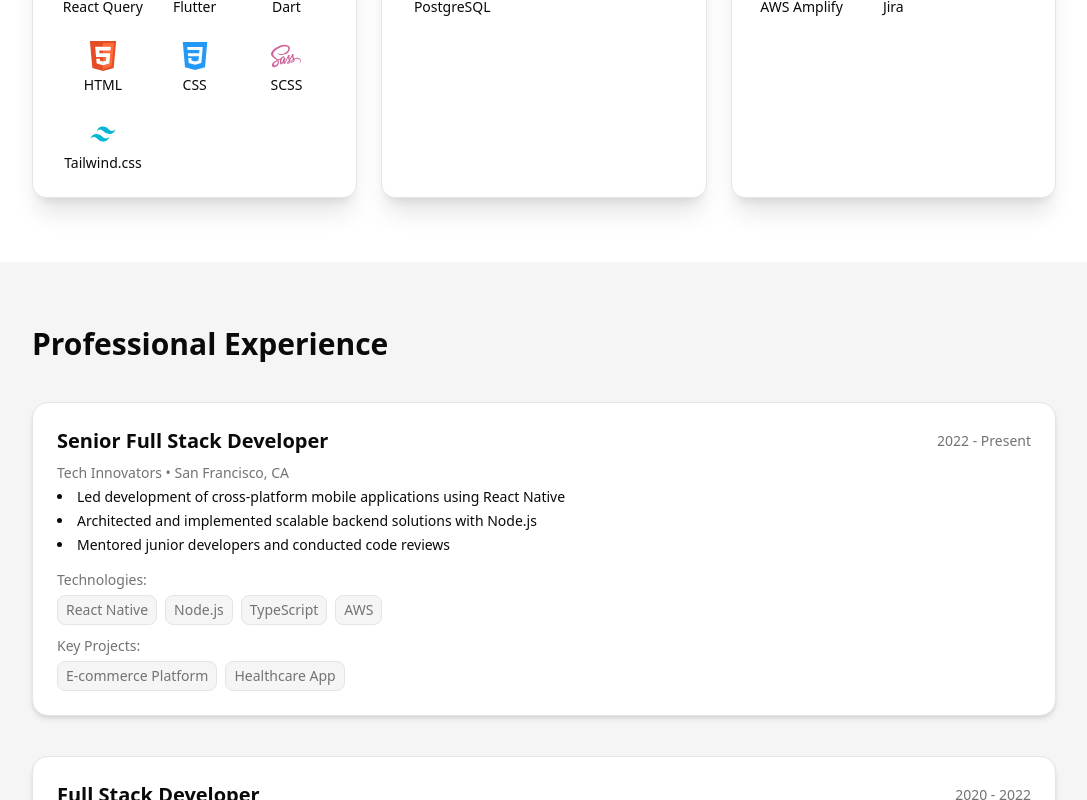
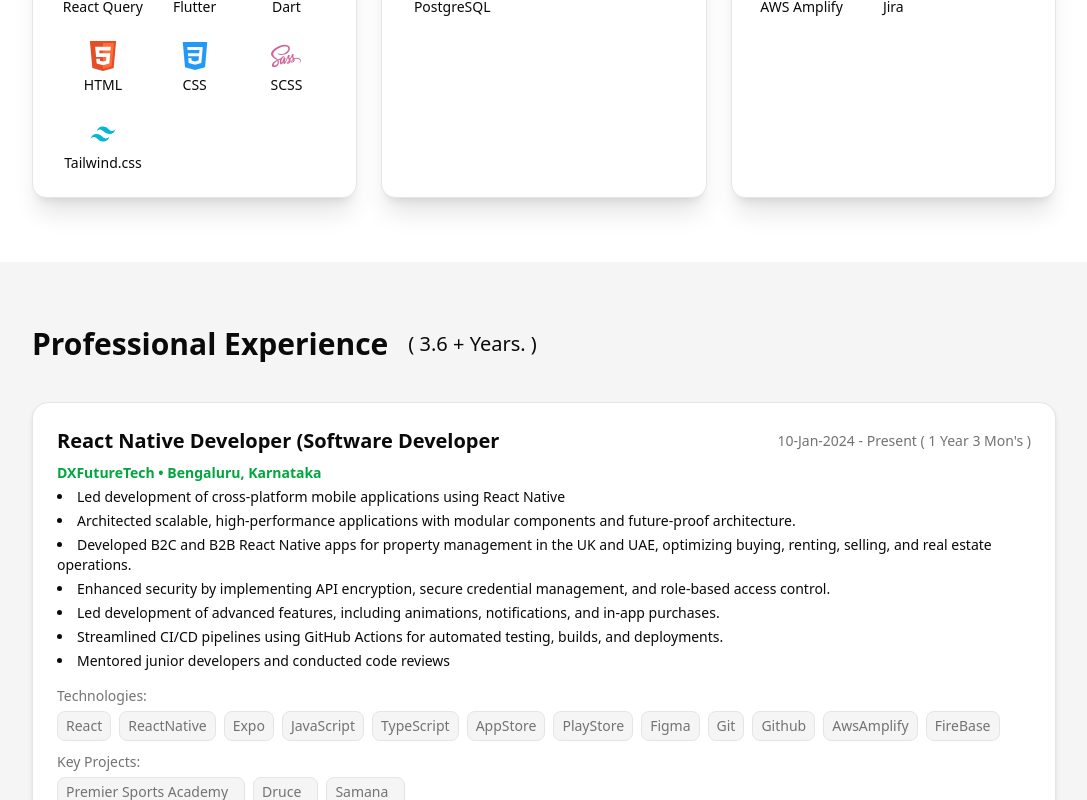
Before and after one commit to RV-React-Projects/ranvijay_portfolio, a Next.js app: page / in a window 1280 px wide. Shown: the part 2000-2800 px from the top of the page, without its empty margins (96-1183 px from the left). Built offline with nearby package versions, Linux system fonts and the light colour scheme.

Commit message:
Completd the Experience section data

```diff
--- a/src/assets/svgs/AppStoreSvg.tsx
+++ b/src/assets/svgs/AppStoreSvg.tsx
@@ -24,7 +24,7 @@
       <defs>
         <linearGradient
           gradientUnits="userSpaceOnUse"
-          id="a"
+          id="AppStoreA"
           x1={34.72}
           x2={34.72}
           y2={69.45}>
@@ -34,7 +34,7 @@
       </defs>
       <g data-name="Layer 2">
         <g data-name="Layer 1">
-          <circle cx={34.72} cy={34.72} r={34.72} fill="url(#a)" />
+          <circle cx={34.72} cy={34.72} r={34.72} fill="url(#AppStoreA)" />
           <path
             d="M34.65 20.16l1.12-1.93a2.52 2.52 0 014.37 2.51L29.35 39.41h7.8a3.45 3.45 0 012.85 5H17.13a2.52 2.52 0 110-5h6.41l8.21-14.23-2.56-4.45a2.52 2.52 0 114.36-2.51l1.1 1.94zM25 47l-2.42 4.2a2.52 2.52 0 01-4.37-2.52L20 45.6a4.32 4.32 0 015 1.4zm20.83-7.6h6.54a2.52 2.52 0 010 5h-3.69l2.46 4.25a2.52 2.52 0 01-4.37 2.52q-6.19-10.75-9.29-16.1a7 7 0 01.88-8.52q2.47 4.25 7.42 12.82z"
             fill={color}
--- a/src/components/navbar/nav-menu.tsx
+++ b/src/components/navbar/nav-menu.tsx
@@ -8,7 +8,8 @@
 } from '@components/ui/navigation-menu';
 import { siteConfig } from '@configs/AppConfigs';
 
-export const NavMenu = (props: NavigationMenuProps) => (
+export const NavMenu = (props: NavigationMenuProps) => {
+  return (
     <NavigationMenu {...props}>
       <NavigationMenuList className="items-start gap-6 space-x-0 data-[orientation=vertical]:flex-col data-[orientation=vertical]:items-start">
         {siteConfig.navItems.map(link => (
@@ -25,3 +26,4 @@
       </NavigationMenuList>
     </NavigationMenu>
   );
+};
--- a/src/components/section/Experience.tsx
+++ b/src/components/section/Experience.tsx
@@ -1,16 +1,37 @@
+import moment from 'moment';
+import { DATE_FORMATE, START_DATE } from '@constant/MyData';
 import { experienceData } from '@data/Experience';
-import { ExperienceTimeline, TimelineCard } from './TimelineCard';
+import TimelineCard from './TimelineCard';
 
 export default function ExperienceSection() {
+  const start = moment(START_DATE, DATE_FORMATE);
+  const end = moment();
+  const years = end.diff(start, 'years');
+  start.add(years, 'years');
+  const months = end.diff(start, 'months');
+
+  const parts = [];
+  if (years) parts.push(`${years} Year${years > 1 ? 's' : ''}`);
+  if (months) parts.push(`${months} Mon'${months > 1 ? 's' : ''}`);
+
+  // const totalDuration = parts.join(' ');
+
   return (
     <section id="experience" className="bg-muted site_spacing">
       <div className="container py-16 mx-auto">
-        <h2 className="text-3xl font-bold mb-10">Professional Experience</h2>
-        <ExperienceTimeline>
+        <div className="flex flex-row items-center mb-10">
+          <h2 className="text-3xl font-bold flex items-center text-center">
+            Professional Experience
+          </h2>
+          <h6 className="text-xl font-light ml-5">
+            ( {years}.{months} + Years. )
+          </h6>
+        </div>
+        <div className="relative">
           {experienceData.map((item, index) => (
             <TimelineCard key={index} {...item} />
           ))}
-        </ExperienceTimeline>
+        </div>
       </div>
     </section>
   );
--- a/src/components/section/Faq.tsx
+++ b/src/components/section/Faq.tsx
@@ -33,7 +33,7 @@
 ];
 export default function FaqSection() {
   return (
-    <div className="site_spacing bg-muted py-20">
+    <section id="FAQ" className="site_spacing bg-muted py-20">
       <div className="max-w-xl">
         <h2 className="text-4xl md:text-5xl !leading-[1.15] font-bold tracking-tight">
           Questions & Answers
@@ -52,6 +52,6 @@
           ))}
         </Accordion>
       </div>
-    </div>
+    </section>
   );
 }
--- a/src/components/section/TimelineCard.tsx
+++ b/src/components/section/TimelineCard.tsx
@@ -1,26 +1,61 @@
 'use client';
 
+import { Globe } from 'lucide-react';
+import moment from 'moment';
+import Link from 'next/link';
+import { AppStoreSvg, PlayStoreSvg } from '@assets/svgs';
 import { IExperienceItem } from '@data/Experience';
+import { DATE_FORMATE } from 'constant/MyData';
 
-export function TimelineCard({
+export default function TimelineCard({
   title,
   company,
   location,
-  duration,
   responsibilities,
   technologies,
   projects,
+  startDate,
+  endDate,
+  isCurrent,
+  companyURL,
 }: IExperienceItem) {
+  const start = moment(startDate);
+  const end = endDate ? moment(endDate) : moment();
+
+  // These are still needed for display!
+  const formattedStartDate = start.format(DATE_FORMATE);
+  const formattedEndDate = end.format(DATE_FORMATE);
+
+  // Now calculating duration
+  const years = end.diff(start, 'years');
+  start.add(years, 'years');
+
+  const months = end.diff(start, 'months');
+
+  const parts = [];
+  if (years) parts.push(`${years} Year${years > 1 ? 's' : ''}`);
+  if (months) parts.push(`${months} Mon'${months > 1 ? 's' : ''}`);
+
+  const totalDuration = parts.join(' ');
+
   return (
     <div className="pb-10">
       <div className="bg-card border shadow-md rounded-2xl p-6">
-        <div className="flex flex-col sm:flex-row sm:justify-between sm:items-center mb-2">
+        <div className="flex flex-col sm:flex-row sm:items-center sm:justify-between mb-2">
           <h3 className="text-xl font-semibold">{title}</h3>
-          <span className="text-sm text-muted-foreground">{duration}</span>
+          <span className="text-sm text-muted-foreground">
+            {formattedStartDate} - {isCurrent ? 'Present ' : formattedEndDate}({' '}
+            {totalDuration} )
+          </span>
         </div>
-        <p className="text-sm text-muted-foreground mb-1">
-          {company} • {location}
-        </p>
+        <Link
+          href={companyURL}
+          target="_blank"
+          className="text-lg font-semibold text-green-600">
+          <p className="text-sm mb-1">
+            {company} • {location}
+          </p>
+        </Link>
         <ul className="list-disc list-inside text-sm space-y-1 mb-3">
           {responsibilities.map((point, i) => (
             <li key={i}>{point}</li>
@@ -46,11 +81,31 @@
           </span>
           <div className="flex flex-wrap gap-2 mt-1">
             {projects.map((proj, i) => (
-              <span
+              <div
                 key={i}
-                className="bg-muted text-sm px-2 py-1 rounded-md border text-muted-foreground">
-                {proj}
-              </span>
+                className="flex flex-row bg-muted rounded-md border items-center px-2 py-1">
+                <span className="text-sm text-muted-foreground cursor-pointer">
+                  {proj.title}
+                </span>
+                <div className="flex flex-row gap-2 ml-2">
+                  {[
+                    { link: proj.ios, Icon: AppStoreSvg },
+                    { link: proj.android, Icon: PlayStoreSvg },
+                    { link: proj.web, Icon: Globe },
+                  ].map(
+                    ({ link, Icon }, index) =>
+                      link && (
+                        <Link
+                          key={index}
+                          href={link}
+                          className="group"
+                          target="_blank">
+                          <Icon height={20} width={20} />
+                        </Link>
+                      ),
+                  )}
+                </div>
+              </div>
             ))}
           </div>
         </div>
@@ -58,11 +113,3 @@
     </div>
   );
 }
-
-export function ExperienceTimeline({
-  children,
-}: {
-  children: React.ReactNode;
-}) {
-  return <div className="relative">{children}</div>;
-}
--- a/src/constant/MyData.ts
+++ b/src/constant/MyData.ts
@@ -1,8 +1,8 @@
 import moment from 'moment';
 
-export const DATE_FORMATE = 'DD/MM/YYYY';
+export const DATE_FORMATE: string = 'DD-MMM-YYYY';
 
-export const START_DATE = '28/09/2021';
+export const START_DATE = '28-Sep-2021';
 export const START_DATE_FORMATE = moment(START_DATE, DATE_FORMATE);
 export const TODAY_DATE_FORMATE = moment().format(DATE_FORMATE);
 
--- a/src/data/Experience.tsx
+++ b/src/data/Experience.tsx
@@ -1,51 +1,167 @@
 export interface IExperienceItem {
   company: string;
-  duration: string;
+  companyURL: string;
+  endDate: string;
+  isCurrent: boolean;
   location: string;
-  projects: string[];
+  projects: { android?: string; ios?: string; title: string; web?: string }[];
   responsibilities: string[];
+  startDate: string;
   technologies: string[];
   title: string;
 }
 
 export const experienceData: IExperienceItem[] = [
   {
-    title: 'Senior Full Stack Developer',
-    company: 'Tech Innovators',
-    location: 'San Francisco, CA',
-    duration: '2022 - Present',
+    title: 'React Native Developer (Software Developer',
+    company: 'DXFutureTech',
+    companyURL: 'https://www.dxfuturetech.com/',
+    location: 'Bengaluru, Karnataka',
+    isCurrent: true,
+    startDate: '10-Jan-2024',
+    endDate: '',
     responsibilities: [
       'Led development of cross-platform mobile applications using React Native',
-      'Architected and implemented scalable backend solutions with Node.js',
+      'Architected scalable, high-performance applications with modular components and future-proof architecture.',
+      'Developed B2C and B2B React Native apps for property management in the UK and UAE, optimizing buying, renting, selling, and real estate operations.',
+      'Enhanced security by implementing API encryption, secure credential management, and role-based access control.',
+      'Led development of advanced features, including animations, notifications, and in-app purchases.',
+      'Streamlined CI/CD pipelines using GitHub Actions for automated testing, builds, and deployments.',
       'Mentored junior developers and conducted code reviews',
     ],
-    technologies: ['React Native', 'Node.js', 'TypeScript', 'AWS'],
-    projects: ['E-commerce Platform', 'Healthcare App'],
+    technologies: [
+      'React',
+      'ReactNative',
+      'Expo',
+      'JavaScript',
+      'TypeScript',
+      'AppStore',
+      'PlayStore',
+      'Figma',
+      'Git',
+      'Github',
+      'AwsAmplify',
+      'FireBase',
+    ],
+    projects: [
+      {
+        title: 'Premier Sports Academy',
+      },
+      {
+        title: 'Druce',
+      },
+      {
+        title: 'Samana',
+      },
+    ],
   },
   {
-    title: 'Full Stack Developer',
-    company: 'Digital Solutions Inc',
-    location: 'New York, NY',
-    duration: '2020 - 2022',
+    title: 'Software Developer (Front End Developer)',
+    company: 'Transport Simple',
+    companyURL: 'https://www.transportsimple.com/',
+    location: 'Bengaluru, Karnataka',
+    isCurrent: false,
+    startDate: '28-Dec-2022',
+    endDate: '14-Oct-2023',
     responsibilities: [
-      'Developed and maintained web applications using React and Node.js',
-      'Implemented responsive designs and improved user experience',
-      'Collaborated with design team for UI/UX improvements',
+      'Designed and implemented app infrastructure from scratch, ensuring scalability, modularity, and maintainability.',
+      'Developed and deployed cross-platform React Native applications for iOS and Android, enhancing production workflows for timely app releases.',
+      'Designed B2C and B2B apps for vehicle maintenance and record management.',
+      'Contributed to backend architecture with a focus on secure data structuring and robust data protection mechanisms.',
+      'Deployed apps to production and maintained CI/CD pipelines using GitHub Actions, automating testing, builds,and deployments for seamless production pushes and efficient app updates.',
+      'Mentored junior developers and conducted code reviews',
     ],
-    technologies: ['React', 'Express.js', 'MongoDB', 'Redux'],
-    projects: ['CRM System', 'Analytics Dashboard'],
+    technologies: [
+      'React',
+      'ReactNative',
+      'Expo',
+      'JavaScript',
+      'TypeScript',
+      'AppStore',
+      'PlayStore',
+      'Figma',
+      'Git',
+      'Github',
+      'AwsAmplify',
+      'FireBase',
+    ],
+    projects: [
+      {
+        title: 'Transport Simple Employee APP',
+        android:
+          'https://play.google.com/store/apps/details?id=com.transportsimple.employee_app',
+      },
+    ],
   },
   {
-    title: 'Frontend Developer',
-    company: 'StartUp Hub',
-    location: 'Boston, MA',
-    duration: '2019 - 2020',
+    title: 'Software Developer',
+    company: 'Presto Apps',
+    companyURL: 'https://www.presto-apps.com/',
+    location: 'Bengaluru, Karnataka',
+    isCurrent: false,
+    startDate: '28-Sep-2021',
+    endDate: '28-Dec-2022',
     responsibilities: [
-      'Built responsive web interfaces using modern JavaScript frameworks',
-      'Optimized application performance and loading times',
-      'Worked in an agile development environment',
+      'Led development of cross-platform mobile applications using React Native',
+      'Managed multiple live projects, ensuring smooth and timely production releases.',
+      'Developed B2C and B2B React Native apps for property management in the Angalo and Africa, optimizing buying, renting, selling.',
+      'Refactored and optimized code to improve performance, scalability, and app speed.',
+      'Developed cross-platform applications using React Native and Next.js with a shared codebase for efficient maintenance.',
     ],
-    technologies: ['JavaScript', 'React', 'CSS3', 'HTML5'],
-    projects: ['Marketing Website', 'Admin Dashboard'],
+    technologies: [
+      'React',
+      'ReactNative',
+      'Expo',
+      'JavaScript',
+      'TypeScript',
+      'AppStore',
+      'PlayStore',
+      'Figma',
+      'Git',
+      'Github',
+      'AwsAmplify',
+      'FireBase',
+    ],
+    projects: [
+      {
+        title: 'Farm Theory',
+        android:
+          'https://play.google.com/store/apps/details?id=com.presto.retail.farmtheory&hl=en_IN',
+        ios: 'https://apps.apple.com/us/app/farmtheory/id1592298739',
+        web: 'https://www.farmtheory.in',
+      },
+      {
+        title: 'Zip Health Care',
+        android:
+          'https://play.google.com/store/apps/details?id=com.presto.health.ziphealthcareangola',
+        ios: 'https://apps.apple.com/us/app/zip-healthcare-angola/id1598298110',
+        web: 'https://www.zipafrica.com/',
+      },
+      {
+        title: 'Book My Chef',
+        android:
+          'https://play.google.com/store/apps/details?id=com.presto.booking.chefapp&hl=en_IN',
+        ios: 'https://apps.apple.com/in/app/bookmychef-chefs-catering/id6443593803',
+      },
+      {
+        title: 'BMC for Chef',
+        android:
+          'https://play.google.com/store/apps/details?id=com.presto.booking.chefapp&hl=en_IN',
+        ios: 'https://apps.apple.com/in/app/bmc-for-chefs/id6443577650',
+      },
+      {
+        title: 'BU Manager',
+        android:
+          'https://play.google.com/store/apps/details?id=com.presto.booking.bustoremanager&hl=en_IN',
+        ios: 'https://apps.apple.com/az/app/bu-manager/id6446575325',
+      },
+      {
+        title: 'Ummaira',
+        android:
+          'https://play.google.com/store/apps/details?id=com.prestoapps.production.ummaira&hl=en_IN',
+        ios: 'https://apps.apple.com/za/app/ummaira/id6741903492',
+        web: 'https://ummaira.com/',
+      },
+    ],
   },
 ];
--- a/tsconfig.json
+++ b/tsconfig.json
@@ -26,7 +26,7 @@
       "@svgs/*": ["assets/svgs/*"],
       "@common/*": ["common/*"],
       "@configs/*": ["configs/*"],
-      "@constants/*": ["constants/*"],
+      "@constant/*": ["constant/*"],
       "@data/*": ["data/*"],
       "@hooks/*": ["hooks/*"],
       "@lib/*": ["components/lib/*"],
```
Also changed, not shown: src/assets/svgs/PlayStoreSvg.tsx (+10 -10 lines), src/components/section/Hero.tsx (+13 -11 lines), tailwind.config.mjs (+16 -5 lines). Lines whose indentation alone changed are shown as unchanged.
